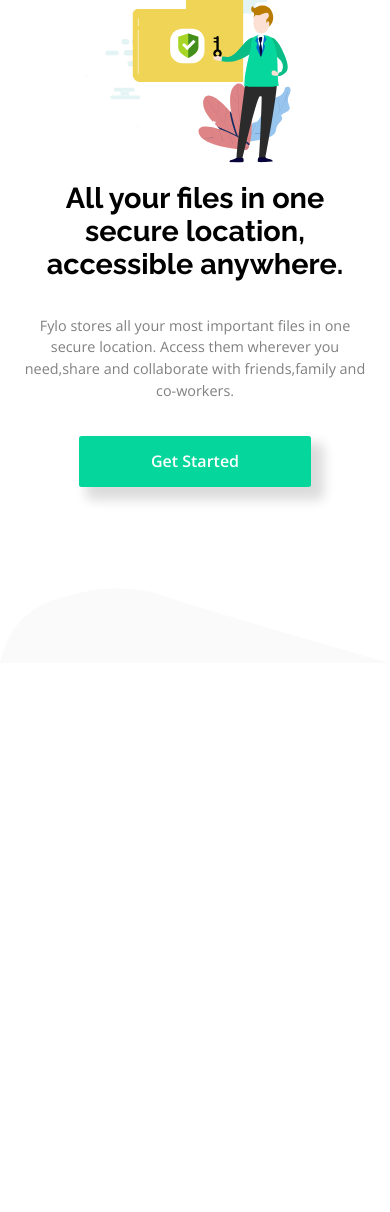
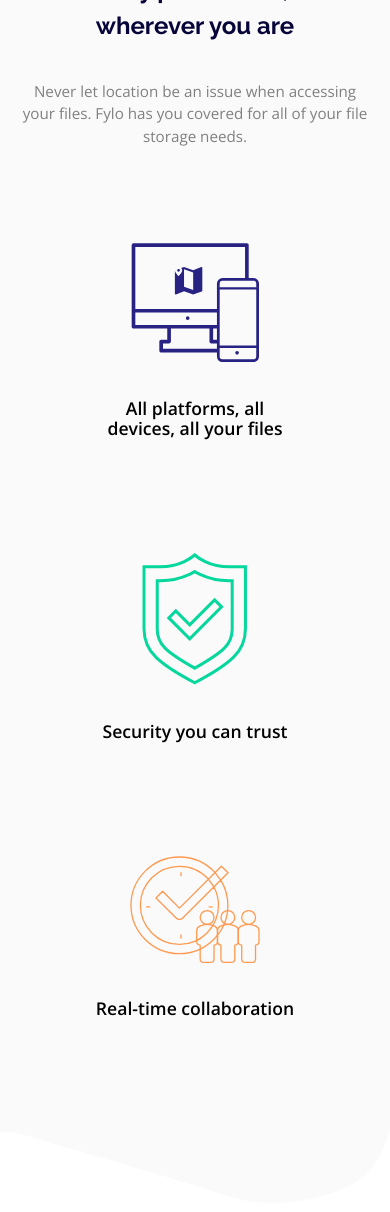
Before and after one commit to sinamoraddar/Fylo-landing-page-with-detailed-integrations-section, a website: page index.html in a window 390 px wide. Shown: the part 167-1379 px from the top of the page. Before the commit the page ends 844 px from the top, so only its background shows below. Drawn offline with nearby package versions, Linux system fonts and the light colour scheme.

```diff
--- a/index.html
+++ b/index.html
@@ -16,7 +16,7 @@
     <link rel="stylesheet" href="./resources/css/main.css" />
   </head>
   <body>
-    <header class="container">
+    <!-- <header class="container">
       <nav>
         <a href="#" class="logo">
           <img src="/vendors/images/logo.svg" alt="logo" />
@@ -44,7 +44,7 @@
           <a class="link bigButton greenButton" href="#">Get Started</a>
         </span>
       </section>
-    </header>
+    </header> -->
     <div class="header__curvedBottom">
       <img
         src="/vendors/images/headerBottomBackground-mobile.svg"
@@ -55,5 +55,54 @@
         alt="bottomBackground-desktop"
       />
     </div>
+    <main >
+      <section class="introduction__features">
+        <span class="container">
+          <h2>
+            Stay productive, <br />
+            wherever you are
+          </h2>
+          <p>
+            Never let location be an issue when accessing your files. Fylo has
+            you covered for all of your file storage needs.
+          </p>
+        </span>
+        <span class="container">
+          <figure>
+            <img src="/vendors/images/icon-devices.svg" alt="devices" />
+            <figcaption>
+              All platforms, all <br />
+              devices, all your files
+            </figcaption>
+          </figure>
+          <figure>
+            <img src="/vendors/images/icon-security.svg" alt="security" />
+            <figcaption>
+              Security you can trust
+            </figcaption>
+          </figure>
+          <figure>
+            <img
+              src="/vendors/images/icon-collaboration.svg"
+              alt="collaboration"
+            />
+            <figcaption>
+              Real-time collaboration
+            </figcaption>
+          </figure>
+        </span>
+      </section>
+      <div class="introduction__features__background">
+        <img
+          src="/vendors/images/headerBottomBackground-mobile.svg"
+          alt="bottomBackground-mobile"
+        />
+        <img
+          src="/vendors/images/headerBottomBackground-desktop.svg"
+          alt="bottomBackground-desktop"
+        />
+      </div>
+      <!-- <section class="introduction__apps"></section> -->
+    </main>
   </body>
 </html>
--- a/resources/sass/components/_header.scss
+++ b/resources/sass/components/_header.scss
@@ -156,5 +156,8 @@
       display: initial;
     }
     background: url(/vendors/images/headerBottomBackground-desktop.svg);
+    position: relative;
+    bottom: -5px;
+    z-index: -1;
   }
 }
--- /dev/null
+++ b/resources/sass/components/_main.scss
@@ -0,0 +1,73 @@
+main {
+  section {
+    display: flex;
+    flex-direction: column;
+    align-items: center;
+    * {
+      text-align: center;
+    }
+    span {
+      display: flex;
+      flex-direction: column;
+      align-items: center;
+      padding-top: $lightSpacing !important;
+      padding-bottom: $lightSpacing !important;
+      width: 100%;
+      p {
+        // width: 90%;
+        font-size: 0.95rem;
+      }
+      h2 {
+        // font-size: $smallHeadingsFontSize;
+        color: hsl(243, 87%, 12%);
+        line-height: $normalLineHeight;
+      }
+      figure {
+        &:nth-of-type(1) {
+          margin-top: 0 !important;
+        }
+        margin: 2.6rem 0;
+        figcaption {
+          font-size: 1.1rem;
+          font-weight: $semiBoldBodyFontWeight;
+          margin: 2rem 0;
+        }
+      }
+    }
+  }
+
+  .introduction__features {
+    background-color: hsl(106, 0%, 98%);
+  }
+  .introduction__features__background {
+    position: relative;
+    top: -3px;
+    z-index: -1;
+    img {
+      visibility: hidden;
+      width: 100%;
+    }
+    img:nth-of-type(2) {
+      display: none;
+    }
+    background: url(/vendors/images/headerBottomBackground-mobile.svg);
+    background-size: 100% 100% !important;
+    transform: rotate(180deg);
+  }
+}
+
+@media screen and (min-width: $mobileBreakPoint) {
+}
+@media screen and (min-width: $tabletBreakPoint) {
+  main {
+    .introduction__features__background {
+      background: url(/vendors//images//headerBottomBackground-desktop.svg);
+      img:nth-of-type(1) {
+        display: none;
+      }
+      img:nth-of-type(2) {
+        display: initial;
+      }
+    }
+  }
+}
--- a/resources/sass/libs/_vars.scss
+++ b/resources/sass/libs/_vars.scss
@@ -32,7 +32,7 @@
 
 // spacings
 $normalSpacing: 3.5rem;
-$lightSpacing: 25px;
+$lightSpacing: 2.5rem;
 $shortSpacing: 3.5rem;
 $littleShortSpacing: 1.3rem;
 $veryShortSpacing: 0.1rem;
```
Also changed, not shown: resources/css/main.css, 1 other file.
